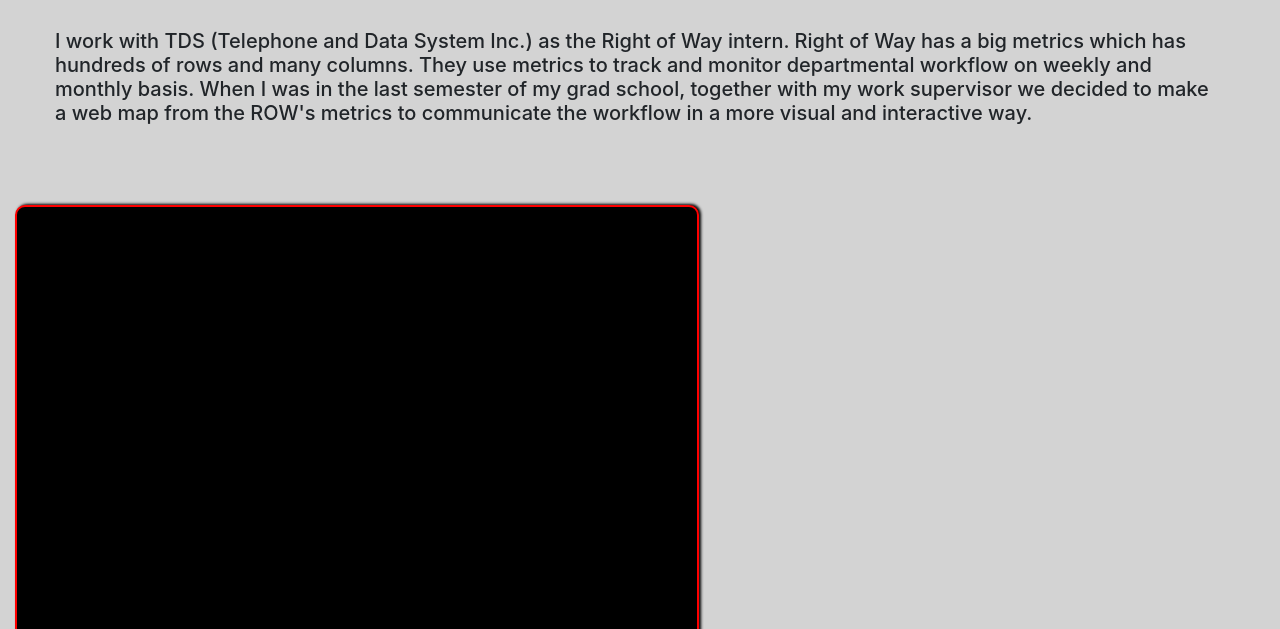
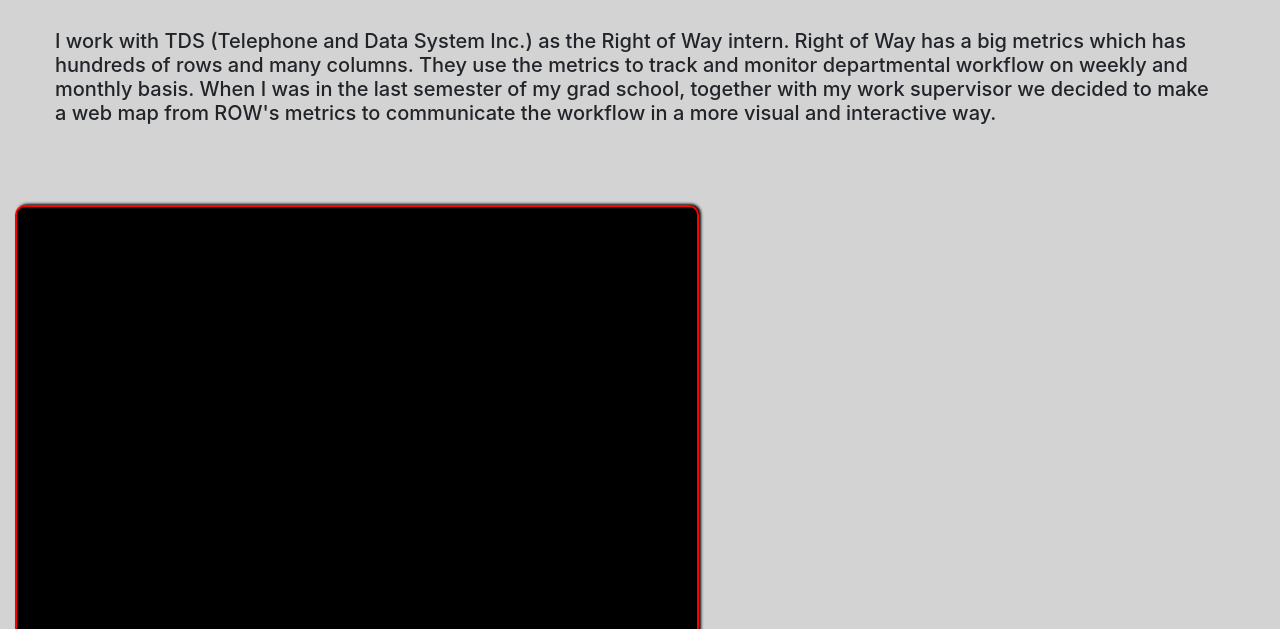
Before and after one commit to AbdullahAmeen/Geog778_Final_Project, a plain HTML site: page index.html in a window 1280 px wide. Shown: the part 171-800 px from the top of the page. Drawn offline with Linux system fonts and the light colour scheme; no server answers.

Commit message:
Update index.html

```diff
--- a/index.html
+++ b/index.html
@@ -46,8 +46,8 @@
 							<h5 style="padding-left:55px; padding-right:55px;">
 								I work with TDS (Telephone and Data System Inc.) as the Right of Way intern.
 								Right of Way has a big metrics which has hundreds of rows
-								and many columns. They use metrics to track and monitor departmental workflow on weekly and monthly basis.
-								When I was in the last semester of my grad school, together with my work supervisor we decided to make a web map from the
+								and many columns. They use the metrics to track and monitor departmental workflow on weekly and monthly basis.
+								When I was in the last semester of my grad school, together with my work supervisor we decided to make a web map from
 								ROW's metrics to communicate the workflow in a more visual and interactive way. <br><br>
 						 </h5><br>
 				</div>
```
